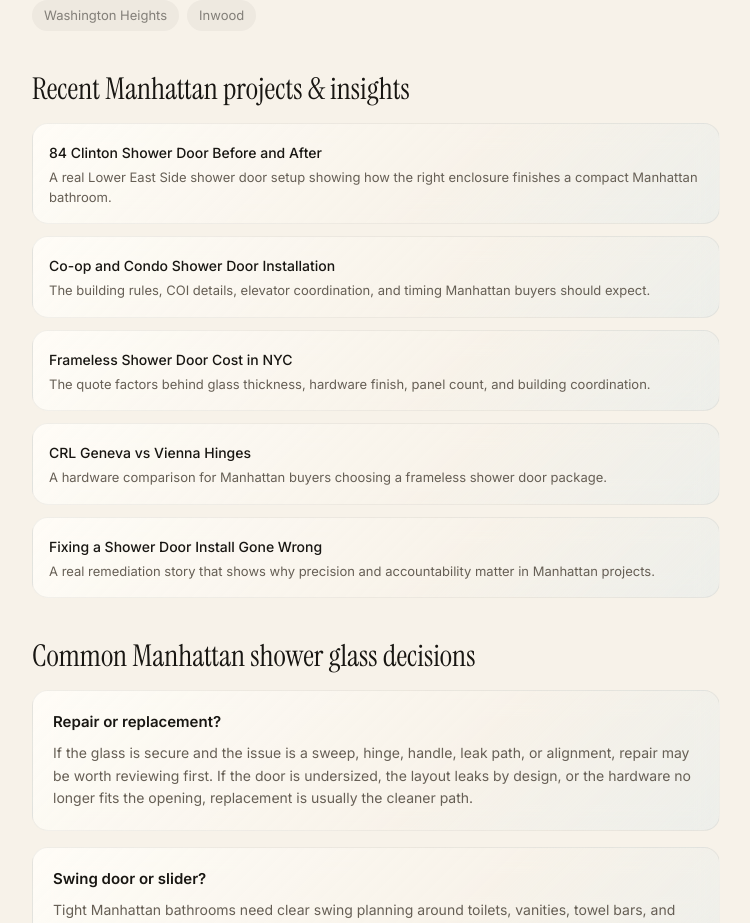
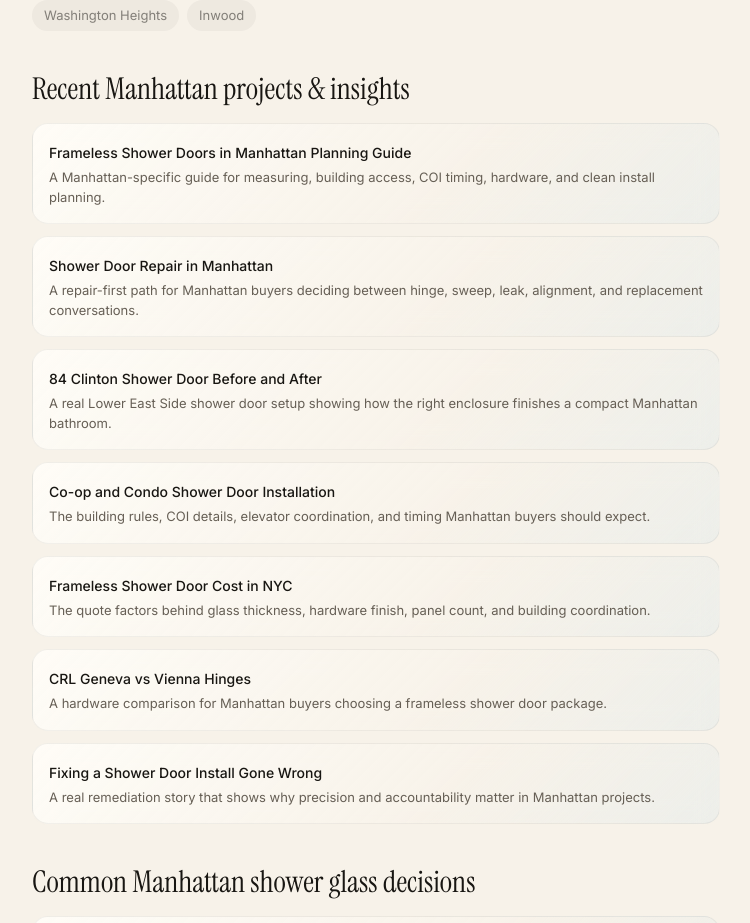
Before and after one commit to donaldlena833-cyber/MetroGlassPro-Website-V8, a Next.js app: page /service-areas/manhattan in a window 1280 px wide. Shown: the part 1920-2843 px from the top of the page, without its empty margins (264-1014 px from the left). Built offline with nearby package versions, Linux system fonts and the light colour scheme; no server answers.

Commit message:
Strengthen borough crawl paths

```diff
--- a/app/service-areas/manhattan/page.tsx
+++ b/app/service-areas/manhattan/page.tsx
@@ -3,7 +3,7 @@ import Link from 'next/link'
 
 export const metadata: Metadata = {
   title: 'Custom Shower Doors Manhattan NY | MetroGlass Pro',
-  description: 'Custom shower doors and frameless shower glass for Manhattan apartments, co-ops, condos, brownstones, and high-rises. COI support, photo estimates, clean installs.',
+  description: 'Custom shower doors, frameless shower glass, repair, and replacement for Manhattan apartments, co-ops, condos, brownstones, and high-rises. COI support and photo estimates.',
   alternates: { canonical: 'https://metroglasspro.com/service-areas/manhattan/' },
   openGraph: {
     title: 'Custom Shower Doors Manhattan NY',
@@ -109,6 +109,14 @@ export default function ManhattanPage() {
 
           <h2 className="font-serif text-charcoal text-2xl sm:text-3xl mb-4">Recent Manhattan projects & insights</h2>
           <div className="space-y-3 mb-10">
+            <Link href="/blog/frameless-shower-doors-manhattan-nyc-planning-guide/" className="glass-card p-4 card-lift block">
+              <span className="text-charcoal font-medium text-[14px]">Frameless Shower Doors in Manhattan Planning Guide</span>
+              <span className="text-warm text-[13px] block mt-1">A Manhattan-specific guide for measuring, building access, COI timing, hardware, and clean install planning.</span>
+            </Link>
+            <Link href="/blog/shower-door-repair-manhattan-nyc-planning-guide/" className="glass-card p-4 card-lift block">
+              <span className="text-charcoal font-medium text-[14px]">Shower Door Repair in Manhattan</span>
+              <span className="text-warm text-[13px] block mt-1">A repair-first path for Manhattan buyers deciding between hinge, sweep, leak, alignment, and replacement conversations.</span>
+            </Link>
             <Link href="/projects/84-clinton-lower-east-side-shower-door-before-after/" className="glass-card p-4 card-lift block">
               <span className="text-charcoal font-medium text-[14px]">84 Clinton Shower Door Before and After</span>
               <span className="text-warm text-[13px] block mt-1">A real Lower East Side shower door setup showing how the right enclosure finishes a compact Manhattan bathroom.</span>
--- a/app/service-areas/queens/page.tsx
+++ b/app/service-areas/queens/page.tsx
@@ -3,7 +3,7 @@ import Link from 'next/link'
 
 export const metadata: Metadata = {
   title: 'Custom Shower Doors Queens NY | MetroGlass Pro',
-  description: 'Custom shower doors and frameless shower glass for Queens homes, co-ops, condos, and multi-unit buildings. Photo-based estimates, COI support, repair and replacement.',
+  description: 'Custom shower doors, frameless shower glass, repair, and replacement for Queens homes, co-ops, condos, and multi-unit buildings. Photo-based estimates and COI support.',
   alternates: { canonical: 'https://metroglasspro.com/service-areas/queens/' },
   openGraph: {
     title: 'Custom Shower Doors Queens NY',
@@ -104,6 +104,10 @@ export default function QueensPage() {
 
           <h2 className="font-serif text-charcoal text-2xl sm:text-3xl mb-4">Recent projects & insights</h2>
           <div className="space-y-3 mb-10">
+            <Link href="/blog/frameless-shower-doors-queens-nyc-planning-guide/" className="glass-card p-4 card-lift block">
+              <span className="text-charcoal font-medium text-[14px]">Frameless Shower Doors in Queens Planning Guide</span>
+              <span className="text-warm text-[13px] block mt-1">A Queens-specific guide for homes, co-ops, condos, repair, replacement, photos, and glass layout decisions.</span>
+            </Link>
             <Link href="/projects/walk-in-shower-panel-nyc/" className="glass-card p-4 card-lift block">
               <span className="text-charcoal font-medium text-[14px]">Walk-In Shower Panel Planning</span>
               <span className="text-warm text-[13px] block mt-1">A useful layout reference for Queens bathrooms where a fixed panel can feel cleaner than a full door system.</span>
--- a/app/sitemap.ts
+++ b/app/sitemap.ts
@@ -4,7 +4,7 @@ import { projects } from '@/content/projects'
 export const dynamic = 'force-static'
 
 const base = 'https://metroglasspro.com'
-const siteUpdated = new Date('2026-07-02T17:15:00.000Z')
+const siteUpdated = new Date('2026-07-05T20:55:00.000Z')
 
 const coreRoutes = [
   { path: '/', changeFrequency: 'monthly' as const, priority: 1.0 },
```
